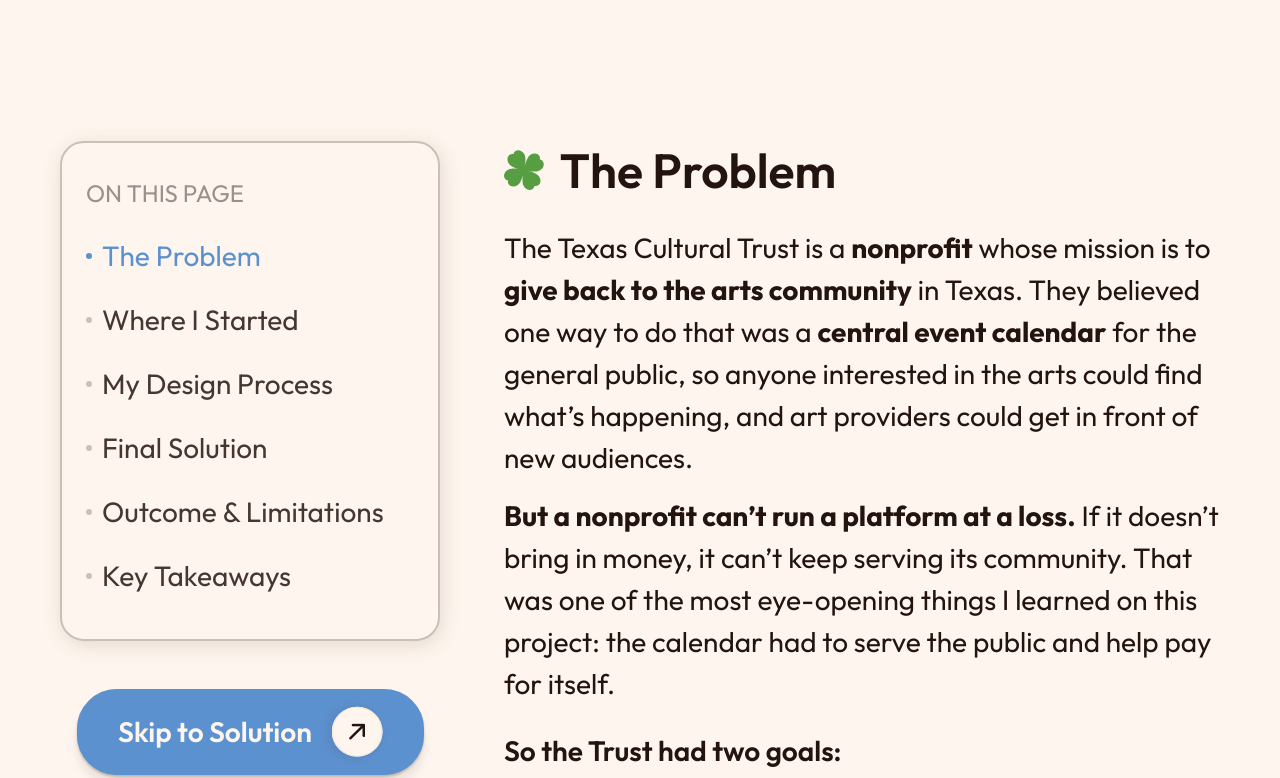
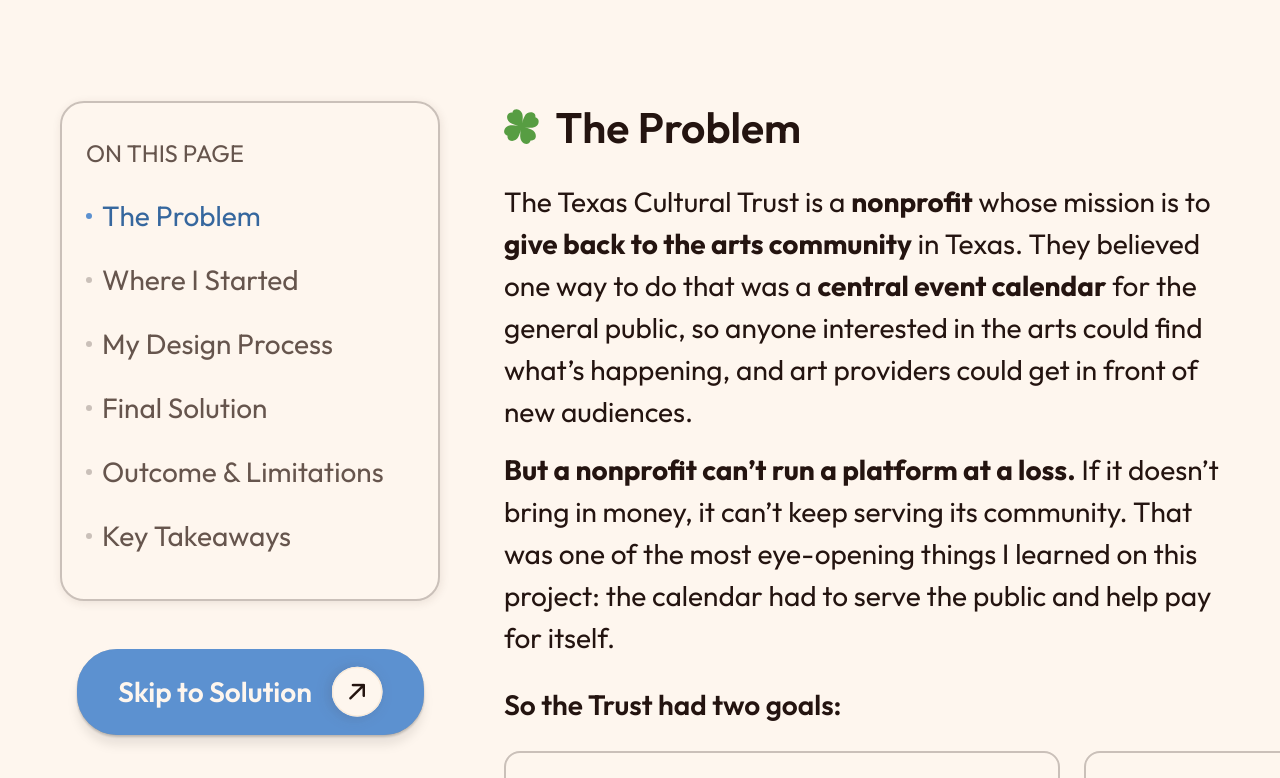
Before and after one commit to eandemi/eandemi.github.io, a website: page texas-cultural-trust.html in a window 1280 px wide. Shown: the part 1210-1988 px from the top of the page. Drawn offline with Linux system fonts and the light colour scheme.

Commit message:
Replace color and type values with Figma design tokens
Add the Primitives + Color role tokens and the fluid type scale from the
Nov 25 Figma update as CSS custom properties. Drop the old flat palette,
Tailwind's default colors and the opacity-based text gray, and point
existing styles and utilities at the role tokens. Case-study cards lose
their drop shadows; only the sidebar nav and footer CTA keep --shadow-card.

Co-Authored-By: Claude Opus 5.5 <noreply@anthropic.com>

```diff
--- a/src/styles/input.css
+++ b/src/styles/input.css
@@ -4,65 +4,170 @@
 @source "../../about.html";
 @source "../../texas-cultural-trust.html";
 
-/* Design tokens from the Figma file (Isa's Portfolio). */
-@theme {
-  --font-sans: "Outfit", ui-sans-serif, system-ui, sans-serif;
-  --font-quote: "Inter", ui-sans-serif, system-ui, sans-serif;
+/* ---------------------------------------------------------------------------
+   Design tokens (Figma "Primitives" + "Color" collections, Nov 25 2026).
+   Primitives are raw values: components use the role tokens below them.
+   --------------------------------------------------------------------------- */
+:root {
+  /* Primitives: don't use these directly in components */
+  --color-neutral-0: #fef6ee; /* off-white */
+  --color-neutral-50: #f8eada; /* cream */
+  --color-neutral-200: #cac0b9;
+  --color-neutral-300: #d2c9c2;
+  --color-neutral-400: #918176;
+  --color-neutral-600: #756359;
+  --color-neutral-700: #66554d;
+  --color-neutral-900: #372926;
+  --color-neutral-950: #241410;
+  --color-blue-50: #e6e7e9;
+  --color-blue-100: #cbd6e5;
+  --color-blue-200: #98b7dc;
+  --color-blue-500: #5c91d0;
+  --color-blue-700: #36679e;
+  --color-sky-50: #ecebeb;
+  --color-green-50: #e5e9d4;
+  --color-green-300: #a6cd57;
+  --color-green-500: #579d42;
+  --color-green-700: #3f7330;
+  --color-red-50: #fadcd5;
+  --color-red-500: #e64646;
+  --color-red-700: #b52b2b;
 
-  --color-off-white: #fef6ee;
-  --color-cream: #f8eada;
-  --color-ink: #241410;
-  --color-blue: #5c91d0;
-  --color-green: #579d42;
-  --color-stroke: #cac0b9;
-  --color-grey: #695753;
-  --color-dark-gray: #66554d;
-  --color-deep-gray: #372926;
-  --color-gray: #918176;
+  /* Text */
+  --color-text-primary: var(--color-neutral-950); /* 16.6:1 on page */
+  --color-text-secondary: var(--color-neutral-700); /* utility labels, supporting text */
+  --color-text-tertiary: var(--color-neutral-600); /* caption descriptions */
+  --color-text-inverse: var(--color-neutral-0);
+  --color-text-brand: var(--color-blue-700); /* blue text at any size; image labels */
+  --color-text-brand-large: var(--color-blue-500); /* ONLY 24px+ on surface-page */
+  --color-text-green: var(--color-green-700);
+  --color-text-green-large: var(--color-green-500); /* ONLY 24px+ on surface-page */
+  --color-text-error: var(--color-red-700);
 
-  --shadow-card: 2px 4px 20px 0 rgb(72 41 34 / 0.14);
-  --shadow-card-lg: 4px 6px 20px 0 rgb(71 41 33 / 0.15);
+  /* Surfaces */
+  --color-surface-page: var(--color-neutral-0);
+  --color-surface-subtle: var(--color-neutral-50);
+  --color-surface-muted: var(--color-neutral-300);
+  --color-surface-inverse: var(--color-neutral-950);
+  --color-surface-brand: var(--color-blue-500);
+  --color-surface-brand-strong: var(--color-blue-700); /* pills with small off-white text */
+  --color-surface-brand-soft: var(--color-blue-200);
+  --color-surface-green: var(--color-green-500);
+  --color-surface-lime: var(--color-green-300);
+  --color-surface-red: var(--color-red-500);
+  --color-surface-tint-blue: var(--color-blue-50);
+  --color-surface-tint-blue-strong: var(--color-blue-100);
+  --color-surface-tint-sky: var(--color-sky-50);
+  --color-surface-tint-green: var(--color-green-50);
+  --color-surface-tint-red: var(--color-red-50);
+
+  /* Borders */
+  --color-border-default: var(--color-neutral-200);
+  --color-border-subtle: var(--color-neutral-50);
+  --color-border-strong: var(--color-neutral-400);
+  --color-border-brand: var(--color-blue-500);
+  --color-border-error: var(--color-red-500);
+
+  /* Decorative graphics (contrast-exempt) */
+  --color-graphic-dark: var(--color-neutral-950);
+  --color-graphic-blue: var(--color-blue-500);
+  --color-graphic-sky: var(--color-blue-200);
+  --color-graphic-green: var(--color-green-500);
+  --color-graphic-lime: var(--color-green-300);
+  --color-graphic-red: var(--color-red-500);
+  --color-graphic-cream: var(--color-neutral-50);
+  --color-graphic-off-white: var(--color-neutral-0);
+
+  /* Brand gradient (paint style "Blue-Green/Primary") */
+  --gradient-primary: linear-gradient(90deg, #87b4ea 0%, #90d67b 100%);
+
+  /* Shadow: sidebar nav + footer CTA only */
+  --shadow-card: 1px 2px 10px rgba(71, 41, 33, 0.1);
+
+  /* Type: Outfit. Fluid between mobile (402px) and desktop (1728px) */
+  --font-family: "Outfit", system-ui, sans-serif;
+  --fs-hero: clamp(48px, 2.48vw + 38px, 80px);
+  --lh-hero: 1.1;
+  --fs-h1: clamp(36px, 2.11vw + 27.5px, 64px);
+  --lh-h1: 1.15;
+  --fs-h2: clamp(32px, 1.21vw + 27.2px, 48px);
+  --lh-h2: 1.22;
+  --fs-h3: clamp(24px, 0.9vw + 20.4px, 36px);
+  --lh-h3: 1.25;
+  --fs-h4: 28px;
+  --lh-h4: 36px;
+  --fs-body-lg: 28px;
+  --lh-body-lg: 42px;
+  --fs-body: 24px;
+  --lh-body: 36px;
+  --fs-caption-title: clamp(20px, 0.15vw + 19.4px, 22px);
+  --lh-caption-title: 1.36;
+  --fs-caption: 18px;
+  --lh-caption: 28px;
+  --fs-label: 18px;
+  --lh-label: 24px;
 }
 
-/* Responsive type scale, mirroring the Figma "Responsive/*" text styles. */
-:root {
-  --fs-hero: 48px;
-  --lh-hero: 52px;
-  --fs-h1: 40px;
-  --lh-h1: 48px;
-  --fs-h2: 32px;
-  --lh-h2: 40px;
-  --fs-h3: 26px;
-  --lh-h3: 34px;
-  --fs-h4: 22px;
-  --lh-h4: 30px;
-  --fs-body-lg: 20px;
-  --lh-body-lg: 32px;
-  --fs-body: 18px;
-  --lh-body: 28px;
-  --fs-caption: 14px;
-  --lh-caption: 20px;
+/* Phones: Figma keeps body at 24px; scale it down a little (never under 18px). */
+@media (max-width: 479.98px) {
+  :root {
+    --fs-h4: 24px;
+    --lh-h4: 32px;
+    --fs-body-lg: 22px;
+    --lh-body-lg: 34px;
+    --fs-body: 20px;
+    --lh-body: 30px;
+  }
 }
 
-@media (min-width: 1024px) {
-  :root {
-    --fs-hero: 80px;
-    --lh-hero: 80px;
-    --fs-h1: 64px;
-    --lh-h1: 72px;
-    --fs-h2: 48px;
-    --lh-h2: 58px;
-    --fs-h3: 36px;
-    --lh-h3: 44px;
-    --fs-h4: 28px;
-    --lh-h4: 36px;
-    --fs-body-lg: 28px;
-    --lh-body-lg: 42px;
-    --fs-body: 24px;
-    --lh-body: 36px;
-    --fs-caption: 16px;
-    --lh-caption: 24px;
-  }
+/* Tailwind theme: drop the default palette so only tokens can be used, then
+   expose the role tokens as short utility names (text-fg, bg-page, border-line…). */
+@theme {
+  --color-*: initial;
+  --font-sans: var(--font-family);
+  --shadow-*: initial;
+}
+
+@theme inline {
+  --color-fg: var(--color-text-primary);
+  --color-fg-secondary: var(--color-text-secondary);
+  --color-fg-tertiary: var(--color-text-tertiary);
+  --color-fg-inverse: var(--color-text-inverse);
+  --color-fg-brand: var(--color-text-brand);
+  --color-fg-brand-lg: var(--color-text-brand-large);
+  --color-fg-green: var(--color-text-green);
+  --color-fg-green-lg: var(--color-text-green-large);
+  --color-fg-error: var(--color-text-error);
+
+  --color-page: var(--color-surface-page);
+  --color-subtle: var(--color-surface-subtle);
+  --color-muted: var(--color-surface-muted);
+  --color-inverse: var(--color-surface-inverse);
+  --color-brand: var(--color-surface-brand);
+  --color-brand-strong: var(--color-surface-brand-strong);
+  --color-brand-soft: var(--color-surface-brand-soft);
+  --color-green: var(--color-surface-green);
+  --color-lime: var(--color-surface-lime);
+  --color-red: var(--color-surface-red);
+  --color-tint-blue: var(--color-surface-tint-blue);
+  --color-tint-blue-strong: var(--color-surface-tint-blue-strong);
+  --color-tint-sky: var(--color-surface-tint-sky);
+  --color-tint-green: var(--color-surface-tint-green);
+  --color-tint-red: var(--color-surface-tint-red);
+
+  --color-line: var(--color-border-default);
+  --color-line-subtle: var(--color-border-subtle);
+  --color-line-strong: var(--color-border-strong);
+  --color-line-brand: var(--color-border-brand);
+  --color-line-error: var(--color-border-error);
+
+  --color-transparent: transparent;
+  --color-current: currentColor;
+}
+
+/* Only the sidebar nav and the footer CTA card use this. */
+@utility shadow-card {
+  box-shadow: var(--shadow-card);
 }
 
 @layer base {
@@ -71,9 +176,9 @@
   }
 
   body {
-    background: var(--color-off-white);
-    color: var(--color-ink);
-    font-family: var(--font-sans);
+    background: var(--color-surface-page);
+    color: var(--color-text-primary);
+    font-family: var(--font-family);
     -webkit-font-smoothing: antialiased;
   }
 
@@ -148,13 +253,13 @@
     align-items: center;
     gap: 4px;
     border-radius: 20px;
-    color: var(--color-ink);
+    color: var(--color-text-primary);
     transition: color 150ms ease;
   }
 
   .site-nav__links a:hover,
   .site-nav__links a[aria-current="page"] {
-    color: var(--color-blue);
+    color: var(--color-text-brand);
   }
 
   .site-nav__links img {
@@ -184,7 +289,7 @@
     align-items: center;
     justify-content: center;
     gap: 20px;
-    border: 2px solid var(--color-blue);
+    border: 2px solid var(--color-border-brand);
     border-radius: 28px;
     padding: 12px 18px;
     font-size: var(--fs-h4);
@@ -197,23 +302,23 @@
   }
 
   .btn--solid {
-    background: var(--color-blue);
-    color: var(--color-off-white);
+    background: var(--color-surface-brand);
+    color: var(--color-text-inverse);
   }
 
   .btn--solid:hover {
-    background: #4a7fbf;
-    border-color: #4a7fbf;
+    background: var(--color-surface-brand-strong);
+    border-color: var(--color-surface-brand-strong);
   }
 
   .btn--outline {
-    background: var(--color-off-white);
-    color: var(--color-blue);
+    background: var(--color-surface-page);
+    color: var(--color-text-brand);
   }
 
   .btn--outline:hover {
-    background: var(--color-blue);
-    color: var(--color-off-white);
+    background: var(--color-surface-brand);
+    color: var(--color-text-inverse);
   }
 
   @media (min-width: 1024px) {
@@ -246,11 +351,10 @@
     display: flex;
     flex-direction: column;
     gap: 16px;
-    border: 2px solid var(--color-cream);
+    border: 2px solid var(--color-border-subtle);
     border-radius: 16px;
-    background: var(--color-off-white);
+    background: var(--color-surface-page);
     padding: 27px 30px 60px;
-    filter: drop-shadow(2px 4px 10px rgb(72 41 34 / 0.14));
   }
 
   .photo-card img {
@@ -275,16 +379,16 @@
   }
 
   .photo-card p {
-    color: var(--color-grey);
+    color: var(--color-text-secondary);
     font-size: var(--fs-body);
     line-height: var(--lh-body);
   }
 
   /* Bordered off-white card used across the case study. */
   .card {
-    border: 2px solid var(--color-stroke);
+    border: 2px solid var(--color-border-default);
     border-radius: 16px;
-    background: var(--color-off-white);
+    background: var(--color-surface-page);
   }
 
   /* Image caption: label + small description. */
@@ -294,13 +398,13 @@
   }
 
   .caption > :first-child {
-    color: var(--color-dark-gray);
+    color: var(--color-text-secondary);
     font-size: var(--fs-body);
     line-height: var(--lh-body);
   }
 
   .caption > :last-child {
-    color: var(--color-gray);
+    color: var(--color-text-tertiary);
     font-size: var(--fs-caption);
     line-height: var(--lh-caption);
   }
@@ -339,7 +443,7 @@
   }
 
   .scroller__viewport:focus-visible {
-    outline: 2px solid var(--color-blue);
+    outline: 2px solid var(--color-border-brand);
     outline-offset: 4px;
   }
 
@@ -348,7 +452,7 @@
     height: 10px;
     margin-top: 12px;
     border-radius: 999px;
-    background: var(--color-cream);
+    background: var(--color-surface-subtle);
     cursor: pointer;
     touch-action: none;
   }
@@ -359,14 +463,14 @@
     left: 0;
     width: 240px;
     border-radius: 999px;
-    background: var(--color-stroke);
+    background: var(--color-border-default);
     cursor: grab;
     transition: background-color 150ms ease;
   }
 
   .scroller__track:hover .scroller__thumb,
   .scroller--dragging .scroller__thumb {
-    background: var(--color-gray);
+    background: var(--color-border-strong);
   }
 
   .scroller--dragging,
@@ -438,7 +542,7 @@
     flex-direction: column;
     gap: 10px;
     padding: 20px;
-    box-shadow: var(--shadow-card);
+    box-shadow: none;
   }
 
   .outcome-card {
@@ -446,7 +550,7 @@
     flex-direction: column;
     gap: 12px;
     padding: 24px;
-    box-shadow: var(--shadow-card-lg);
+    box-shadow: none;
   }
 
   .outcome-card h3 {
@@ -479,11 +583,11 @@
     flex-direction: column;
     gap: 12px;
     padding: 28px;
-    box-shadow: var(--shadow-card-lg);
+    box-shadow: none;
   }
 
   .takeaway-card > span {
-    color: var(--color-blue);
+    color: var(--color-text-brand);
     font-size: var(--fs-h3);
     line-height: var(--lh-h3);
     font-weight: 600;
@@ -506,7 +610,7 @@
     align-items: center;
     gap: 10px;
     padding-block: 10px;
-    color: rgb(36 20 16 / 0.85);
+    color: var(--color-text-secondary);
     font-size: var(--fs-body-lg);
     line-height: var(--lh-body-lg);
     transition: color 150ms ease;
@@ -518,16 +622,16 @@
     width: 6px;
     height: 6px;
     border-radius: 999px;
-    background: var(--color-stroke);
+    background: var(--color-border-default);
   }
 
   .toc a:hover,
   .toc a[aria-current="true"] {
-    color: var(--color-blue);
+    color: var(--color-text-brand);
   }
 
   .toc a[aria-current="true"]::before {
-    background: var(--color-blue);
+    background: var(--color-surface-brand);
   }
 }
 
--- a/texas-cultural-trust.html
+++ b/texas-cultural-trust.html
@@ -59,23 +59,23 @@
 
           <dl class="grid grid-cols-2 gap-x-8 gap-y-6 sm:flex sm:flex-wrap sm:justify-center sm:gap-12">
             <div class="flex flex-col gap-1 sm:w-[200px]">
-              <dt class="text-h4 font-semibold text-blue">ROLE</dt>
+              <dt class="text-h4 font-semibold text-fg-brand-lg">ROLE</dt>
               <dd class="text-body">End-to-end Product Designer</dd>
             </div>
             <div class="flex flex-col gap-1 sm:w-[200px]">
-              <dt class="text-h4 font-semibold text-blue">TEAM</dt>
+              <dt class="text-h4 font-semibold text-fg-brand-lg">TEAM</dt>
               <dd class="text-body">2 engineers, 1 PM, 1 designer</dd>
             </div>
             <div class="flex flex-col gap-1 sm:w-[200px]">
-              <dt class="text-h4 font-semibold text-blue">CLIENT</dt>
+              <dt class="text-h4 font-semibold text-fg-brand-lg">CLIENT</dt>
               <dd class="text-body">Texas Cultural Trust</dd>
             </div>
             <div class="flex flex-col gap-1 sm:w-[274px]">
-              <dt class="text-h4 font-semibold text-blue">TIMELINE</dt>
+              <dt class="text-h4 font-semibold text-fg-brand-lg">TIMELINE</dt>
               <dd class="text-body">Fall 2025 – Spring 2026 (~24 weeks)</dd>
             </div>
             <div class="flex flex-col gap-1 sm:w-[200px]">
-              <dt class="text-h4 font-semibold text-blue">TOOLS</dt>
+              <dt class="text-h4 font-semibold text-fg-brand-lg">TOOLS</dt>
               <dd class="text-body">Figma, Goodnotes</dd>
             </div>
           </dl>
@@ -86,8 +86,8 @@
       <div class="flex gap-16 px-5 pb-[120px] pt-4 lg:px-[60px] lg:pt-16">
         <aside class="hidden w-[380px] shrink-0 lg:block">
           <div class="sticky top-8 flex flex-col items-center gap-12">
-            <nav class="toc w-full rounded-[24px] border-2 border-stroke bg-off-white px-6 py-8 shadow-card" aria-label="On this page">
-              <p class="text-body text-ink/45">ON THIS PAGE</p>
+            <nav class="toc w-full rounded-[24px] border-2 border-line bg-page px-6 py-8 shadow-card" aria-label="On this page">
+              <p class="text-body text-fg-secondary">ON THIS PAGE</p>
               <ul class="mt-3.5 flex flex-col gap-0.5">
                 <li><a href="#problem">The Problem</a></li>
                 <li><a href="#where-i-started">Where I Started</a></li>
@@ -128,17 +128,17 @@
             <p class="text-h4 font-semibold">So the Trust had two goals:</p>
             <ol class="flex flex-col gap-6 font-semibold md:flex-row">
               <li class="card flex items-center gap-4 p-6 md:w-[556px] md:shrink-0 md:justify-center">
-                <span class="text-h3 text-blue">1.</span>
+                <span class="text-h3 text-fg-brand-lg">1.</span>
                 <span class="text-h4 md:w-[402px]">Give Texans one place to find art events</span>
               </li>
               <li class="card flex flex-1 items-center gap-4 p-6">
-                <span class="text-h3 text-blue">2.</span>
+                <span class="text-h3 text-fg-brand-lg">2.</span>
                 <span class="text-h4">Give providers a simple way to list events and support the platform in return</span>
               </li>
             </ol>
             <p class="text-h4 font-semibold">My question became:</p>
             <blockquote class="flex gap-5">
-              <span class="w-1 shrink-0 rounded-[2px] bg-blue" aria-hidden="true"></span>
+              <span class="w-1 shrink-0 rounded-[2px] bg-brand" aria-hidden="true"></span>
               <p class="font-quote text-[20px] font-bold italic leading-[1.6] lg:text-[24px] lg:leading-[42px]">
                 “How might we help Texans easily discover art events in one place, while giving art providers a
                 simple way to advertise events and support the platform?”
@@ -189,15 +189,15 @@
                 <div class="card flex flex-1 flex-col items-center gap-3.5 p-6">
                   <p class="text-body">Originally asked to complete:</p>
                   <ul class="flex flex-wrap justify-center gap-2.5">
-                    <li class="chip bg-cream text-body">Impact</li>
-                    <li class="chip bg-cream text-body">Arts Providers and Maps</li>
-                    <li class="chip bg-cream text-body">Events</li>
+                    <li class="chip bg-subtle text-body">Impact</li>
+                    <li class="chip bg-subtle text-body">Arts Providers and Maps</li>
+                    <li class="chip bg-subtle text-body">Events</li>
                   </ul>
                 </div>
-                <span class="self-center text-h3 font-semibold text-blue max-md:rotate-90" aria-hidden="true">→</span>
-                <div class="flex flex-col items-center justify-center gap-3.5 rounded-2xl bg-blue p-6 md:h-[154px] md:w-[454px]">
-                  <p class="text-body text-off-white">Committed to:</p>
-                  <span class="chip bg-off-white text-body text-blue">Events</span>
+                <span class="self-center text-h3 font-semibold text-fg-brand-lg max-md:rotate-90" aria-hidden="true">→</span>
+                <div class="flex flex-col items-center justify-center gap-3.5 rounded-2xl bg-brand p-6 md:h-[154px] md:w-[454px]">
+                  <p class="text-body text-fg-inverse">Committed to:</p>
+                  <span class="chip bg-page text-body text-fg-brand-lg">Events</span>
                 </div>
               </div>
               <div class="prose-lg flex flex-col gap-[var(--lh-body-lg)]">
@@ -250,11 +250,11 @@
                   <p><strong>That led me to create the following information hierarchy:</strong></p>
                 </div>
                 <ol class="grid grid-cols-2 gap-4 text-h4 font-semibold sm:grid-cols-3 lg:grid-cols-5">
-                  <li class="card p-5"><span class="text-blue">1.</span> Title</li>
-                  <li class="card p-5"><span class="text-blue">2.</span> Date</li>
-                  <li class="card p-5"><span class="text-blue">3.</span> Location</li>
-                  <li class="card p-5"><span class="text-blue">4.</span> Time</li>
-                  <li class="card p-5"><span class="text-blue">5.</span> Category</li>
+                  <li class="card p-5"><span class="text-fg-brand-lg">1.</span> Title</li>
+                  <li class="card p-5"><span class="text-fg-brand-lg">2.</span> Date</li>
+                  <li class="card p-5"><span class="text-fg-brand-lg">3.</span> Location</li>
+                  <li class="card p-5"><span class="text-fg-brand-lg">4.</span> Time</li>
+                  <li class="card p-5"><span class="text-fg-brand-lg">5.</span> Category</li>
                 </ol>
                 <div class="flex flex-col gap-8 md:flex-row md:items-center">
                   <figure class="flex w-[240px] shrink-0 flex-col gap-3">
@@ -495,23 +495,23 @@
               <ul class="grid gap-5 py-5 sm:grid-cols-2 lg:flex">
                 <li class="card tier-card lg:h-[200px] lg:w-[282px] lg:shrink-0">
                   <p class="text-h4 font-semibold">Free Listing</p>
-                  <p class="text-h3 font-semibold text-blue">$0</p>
-                  <p class="text-caption text-dark-gray">Basic event listing at the bottom of the calendar (no image).</p>
+                  <p class="text-h3 font-semibold text-fg-brand-lg">$0</p>
+                  <p class="text-caption text-fg-secondary">Basic event listing at the bottom of the calendar (no image).</p>
                 </li>
                 <li class="card tier-card lg:flex-1">
                   <p class="text-h4 font-semibold">Calendar Image</p>
-                  <p class="text-h3 font-semibold text-blue">$50</p>
-                  <p class="text-caption text-dark-gray">Display your event with a custom image in the calendar view.</p>
+                  <p class="text-h3 font-semibold text-fg-brand-lg">$50</p>
+                  <p class="text-caption text-fg-secondary">Display your event with a custom image in the calendar view.</p>
                 </li>
                 <li class="card tier-card lg:flex-1">
                   <p class="text-h4 font-semibold">Featured at Top</p>
-                  <p class="text-h3 font-semibold text-blue">$100</p>
-                  <p class="text-caption text-dark-gray">Appear in the featured events section at the very top.</p>
+                  <p class="text-h3 font-semibold text-fg-brand-lg">$100</p>
+                  <p class="text-caption text-fg-secondary">Appear in the featured events section at the very top.</p>
                 </li>
                 <li class="card tier-card lg:flex-1">
                   <p class="text-h4 font-semibold">Premium Package</p>
-                  <p class="text-h3 font-semibold text-blue">$150</p>
-                  <p class="text-caption text-dark-gray">Maximum visibility: image in the calendar AND featured at the top.</p>
+                  <p class="text-h3 font-semibold text-fg-brand-lg">$150</p>
+                  <p class="text-caption text-fg-secondary">Maximum visibility: image in the calendar AND featured at the top.</p>
                 </li>
               </ul>
               <p class="prose-lg">
@@ -570,7 +570,7 @@
                     <span>Featured events sat beside the calendar, squeezing an already dense layout.</span>
                   </figcaption>
                 </figure>
-                <span class="self-center text-h3 font-semibold text-blue max-md:rotate-90" aria-hidden="true">→</span>
+                <span class="self-center text-h3 font-semibold text-fg-brand-lg max-md:rotate-90" aria-hidden="true">→</span>
                 <figure class="flex min-w-0 flex-1 flex-col gap-3">
                   <p class="eyebrow">After</p>
                   <img class="media w-full" style="aspect-ratio: 538 / 557" src="./assets/images/txct/featured-row-after.png" alt="Events page with featured events in a row above the calendar" />
@@ -641,9 +641,9 @@
                   </figcaption>
                 </figure>
               </div>
-              <aside class="flex flex-col gap-2 rounded-2xl border-2 border-cream bg-cream px-6 py-5">
-                <p class="eyebrow text-deep-gray">Main takeaway</p>
-                <p class="text-body text-grey">Used AI for visual reference, then designed for real data density.</p>
+              <aside class="flex flex-col gap-2 rounded-2xl border-2 border-line-subtle bg-subtle px-6 py-5">
+                <p class="eyebrow text-fg">Main takeaway</p>
+                <p class="text-body text-fg-secondary">Used AI for visual reference, then designed for real data density.</p>
               </aside>
             </div>
           </section>
@@ -651,7 +651,7 @@
           <!-- Final Solution -->
           <section id="final-solution" class="case-section flex flex-col gap-7" aria-labelledby="final-title">
             <h2 id="final-title" class="section-heading">Final Solution</h2>
-            <p class="chip self-start bg-cream text-caption text-deep-gray">Final design proposal, not the live site</p>
+            <p class="chip self-start bg-subtle text-caption text-fg">Final design proposal, not the live site</p>
             <figure class="flex flex-col gap-3">
               <p class="eyebrow">Web prototype</p>
               <video class="media w-full" style="aspect-ratio: 1590 / 880" data-autoplay muted loop playsinline preload="none" poster="./assets/videos/web-prototype-poster.jpg" aria-label="Web prototype walkthrough of the final Events page on a laptop">
@@ -740,7 +740,7 @@
           </section>
 
           <!-- Footer CTA -->
-          <section class="flex flex-col items-start gap-5 rounded-[32px] border-2 border-stroke bg-off-white p-8 shadow-card lg:min-h-[260px] lg:justify-between lg:gap-0" aria-labelledby="cta-title">
+          <section class="flex flex-col items-start gap-5 rounded-[32px] border-2 border-line bg-page p-8 shadow-card lg:min-h-[260px] lg:justify-between lg:gap-0" aria-labelledby="cta-title">
             <h2 id="cta-title" class="section-heading">Thanks for Reading!</h2>
             <p class="text-body">Curious about my other projects? Check them out below!</p>
             <a class="btn btn--outline rounded-[24px]" href="./index.html#projects">Back to Projects</a>
```
Also changed, not shown: about.html (+2 -2 lines), index.html (+3 -3 lines), dist/styles.css.
